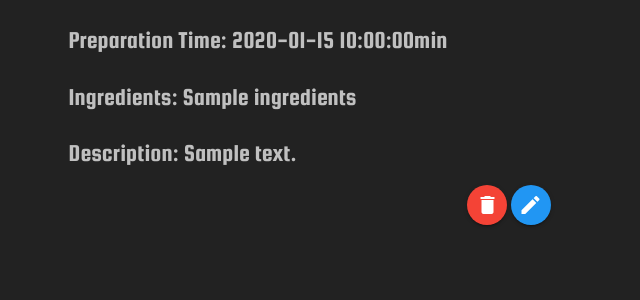
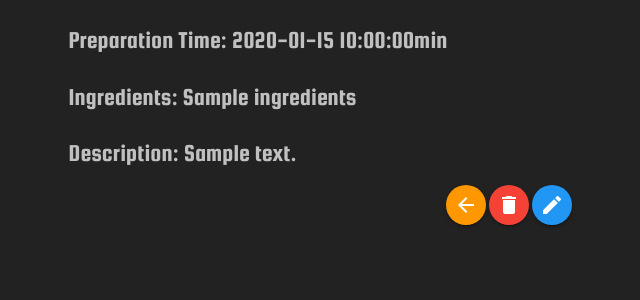
Before and after one commit to albeeralkhawri/Kitchen-Of-Iraq, a Flask app: template templates/recipedetails.html in a window 1280 px wide. Shown: the part 340-640 px from the top of the page, without its empty margins (131-771 px from the left). Run offline with Flask 2, Linux system fonts and the light colour scheme; the template is opened without the code that fills it: most values are stand-ins (such as "Sample title", 1, 10 or a date in 2020); grey boxes marked "Sample" are stand-in pictures; parts of the project's set-up code (start-up, migrations or seed data) failed here and were passed over; some libraries are stand-ins or nearby versions.

Commit message:
add a back  button

```diff
--- a/templates/recipedetails.html
+++ b/templates/recipedetails.html
@@ -42,6 +42,7 @@
             <h5><span>Description:</span> {{recipe.recipe_description}}</h5>
         </div>
         <div class="col s6 button">
+            <a href="{{ url_for('get_recipes') }}" class="btn-floating btn orange"><i class="material-icons">arrow_back</i></a>
             <a href="{{url_for('delete_recipe', recipe_id=recipe._id)}}" class="btn-floating red"><i class="material-icons">delete</i></a>
             <a href="{{url_for('edit_recipe', recipe_id=recipe._id)}}" class="btn-floating blue"><i class="material-icons">edit</i></a>
         </div>
```
